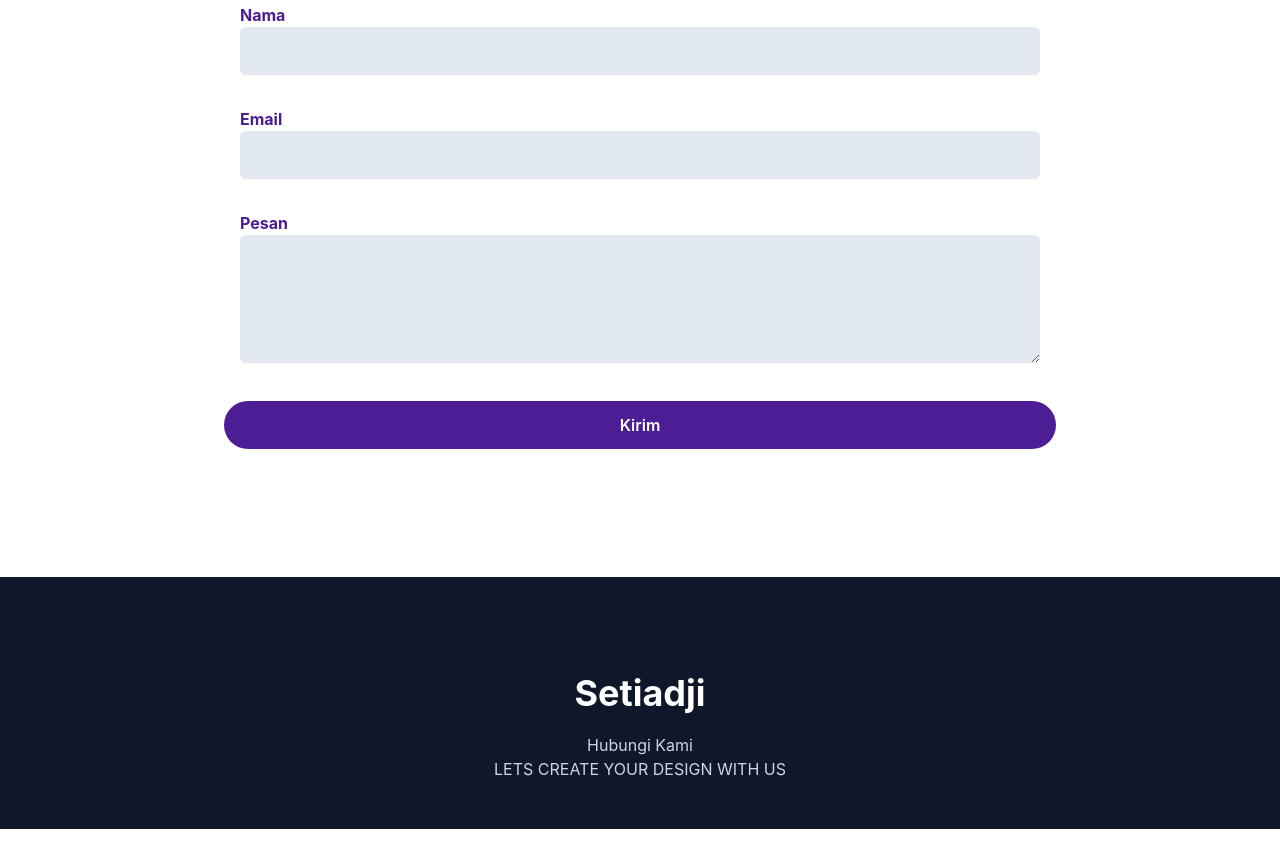
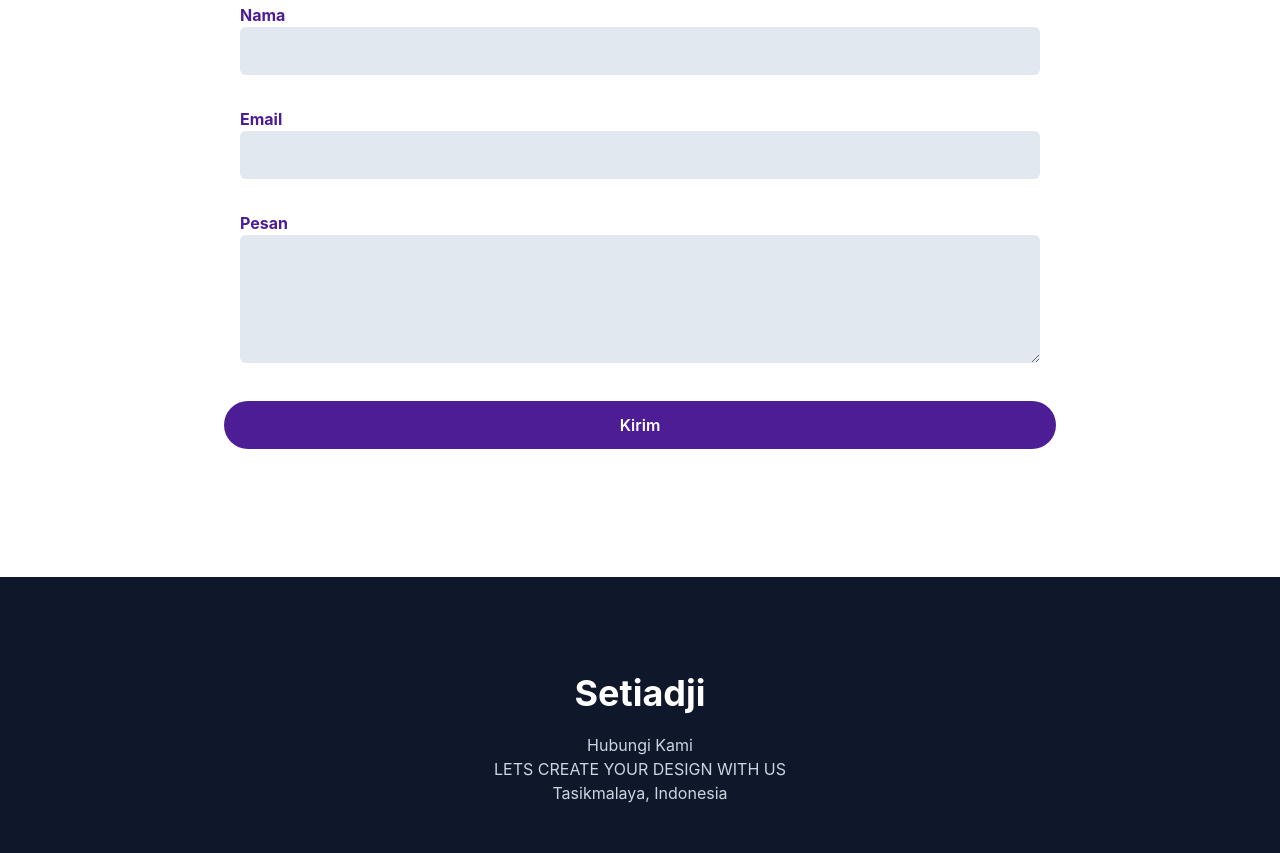
Before and after one commit to seutiadji/portofolio-dubius, a website: page index.html in a window 1280 px wide. Shown: the part 4133-4986 px from the top of the page. Before the commit the page ends 4962 px from the top, so only its background shows below. Drawn offline with Linux system fonts and the light colour scheme.

Commit message:
portofolio-dubius

```diff
--- a/index.html
+++ b/index.html
@@ -305,7 +305,7 @@
                         <h2 class="font-bold text-4xl text-white mb-5 text-center">Setiadji</h2>
                         <h3 class="text-center">Hubungi Kami</h3>
                         <p class="text-center">LETS CREATE YOUR DESIGN WITH US</p>
-
+                        <p class="text-center">Tasikmalaya, Indonesia</p>
                     </div>
                 </div>
             </div>
```
